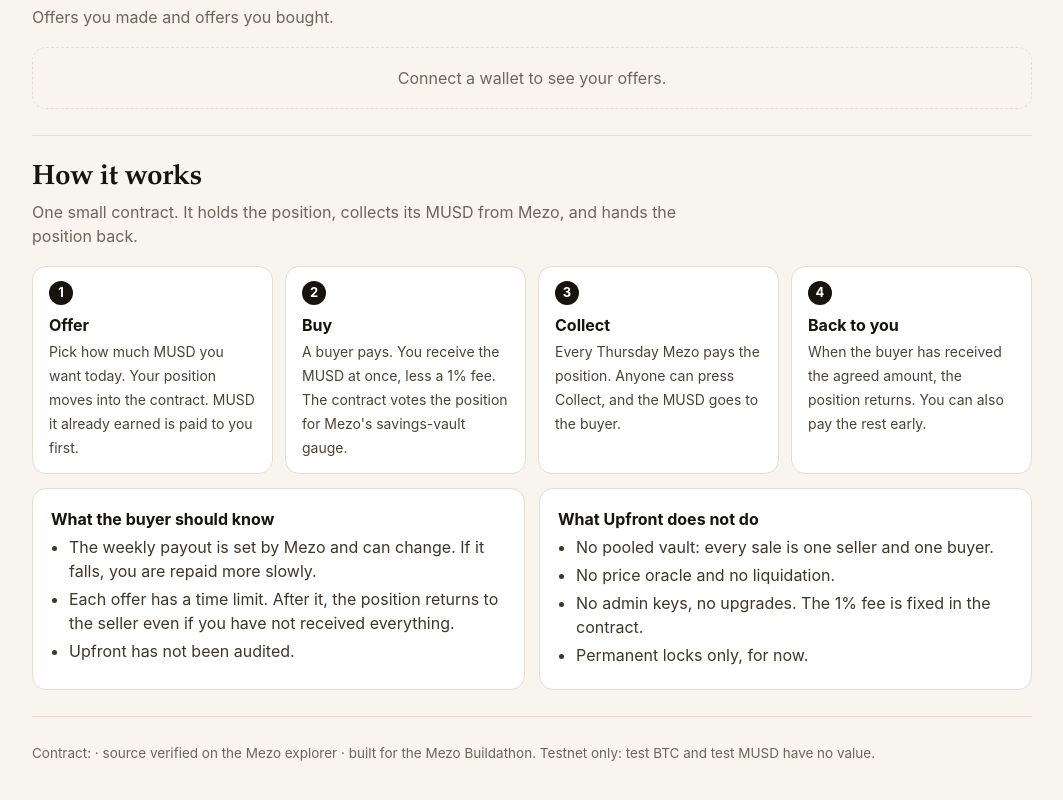
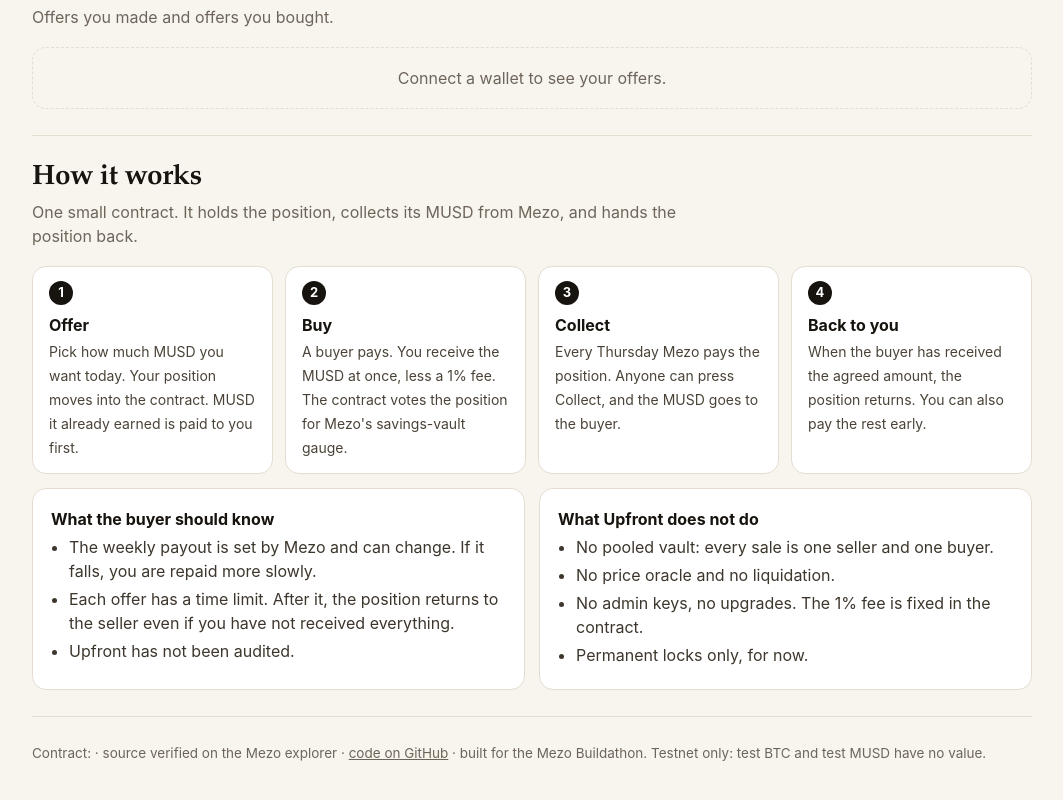
Before and after one commit to Babytech44/upfront, a plain HTML site: page web/index.html in a window 1280 px wide. Shown: the part 944-1744 px from the top of the page, without its empty margins (108-1171 px from the left). Drawn offline with Linux system fonts and the light colour scheme; no server answers.

Commit message:
Add files via upload

```diff
--- a/web/index.html
+++ b/web/index.html
@@ -155,6 +155,7 @@
 
   <footer>
     Contract: <a class="mono" id="f-contract" target="_blank" rel="noopener"></a> · source verified on the Mezo explorer ·
+    <a href="https://github.com/Babytech44/upfront" target="_blank" rel="noopener">code on GitHub</a> ·
     built for the Mezo Buildathon. Testnet only: test BTC and test MUSD have no value.
   </footer>
 </div>
```
Also changed, not shown: 2 other files.
